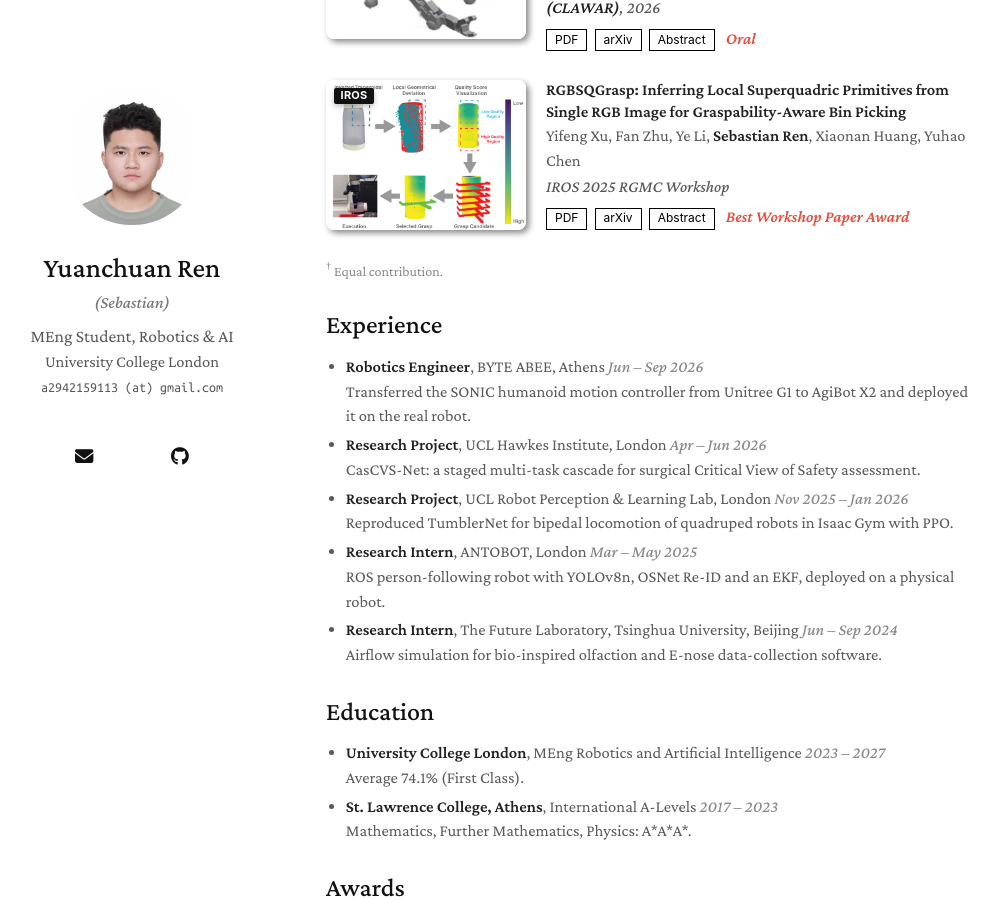
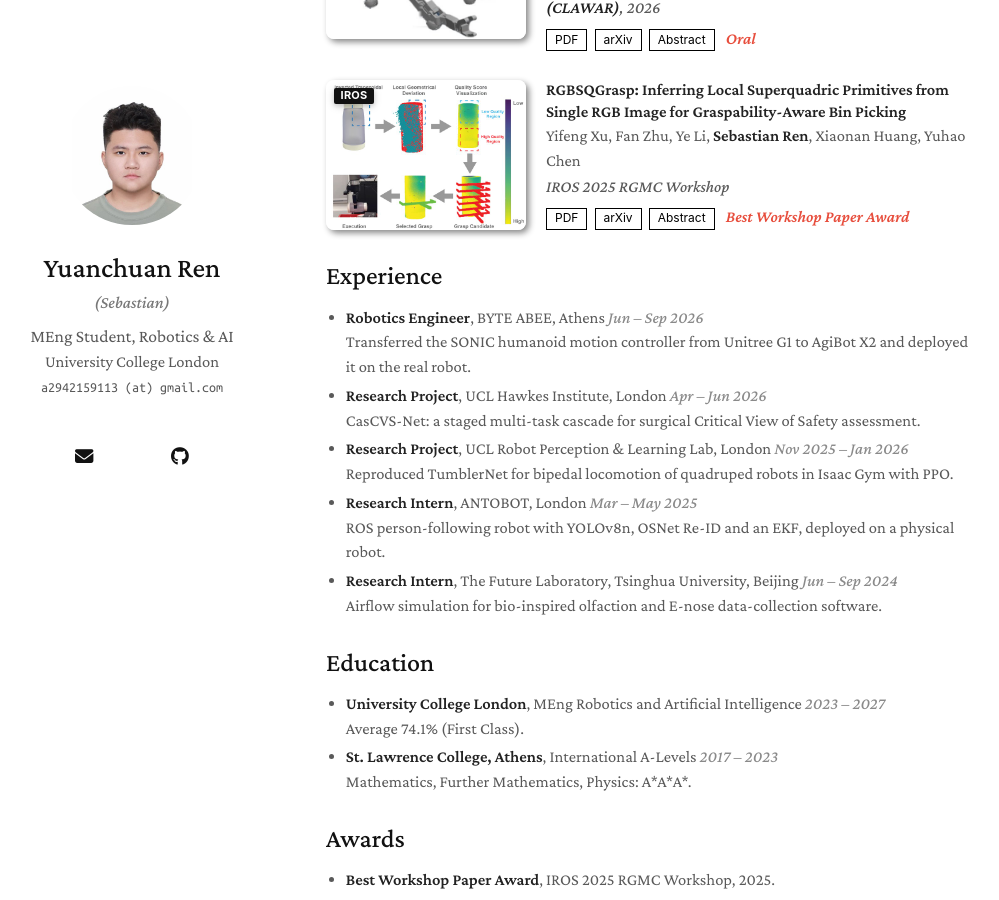
Before and after one commit to TaiE64/TaiE64.github.io, a Jekyll site: the page built from _pages/about.md, in a window 1280 px wide and 900 px high, scrolled down 828 px. Shown: the whole window, without its empty margins (144-1143 px from the left). Built offline with Jekyll 4.4.1, drawn with Linux system fonts in a browser that asks for light colours; a style sheet for code colours, icons or effects is not loaded.

Commit message:
Home: drop equal-contribution footnote
Co-Authored-By: Claude Opus 5.5 <noreply@anthropic.com>

```diff
--- a/_includes/home-publications.html
+++ b/_includes/home-publications.html
@@ -26,4 +26,3 @@
 {% endfor %}
 </ol>
 </div>
-<p class="pub-note"><sup>†</sup> Equal contribution.</p>
```
